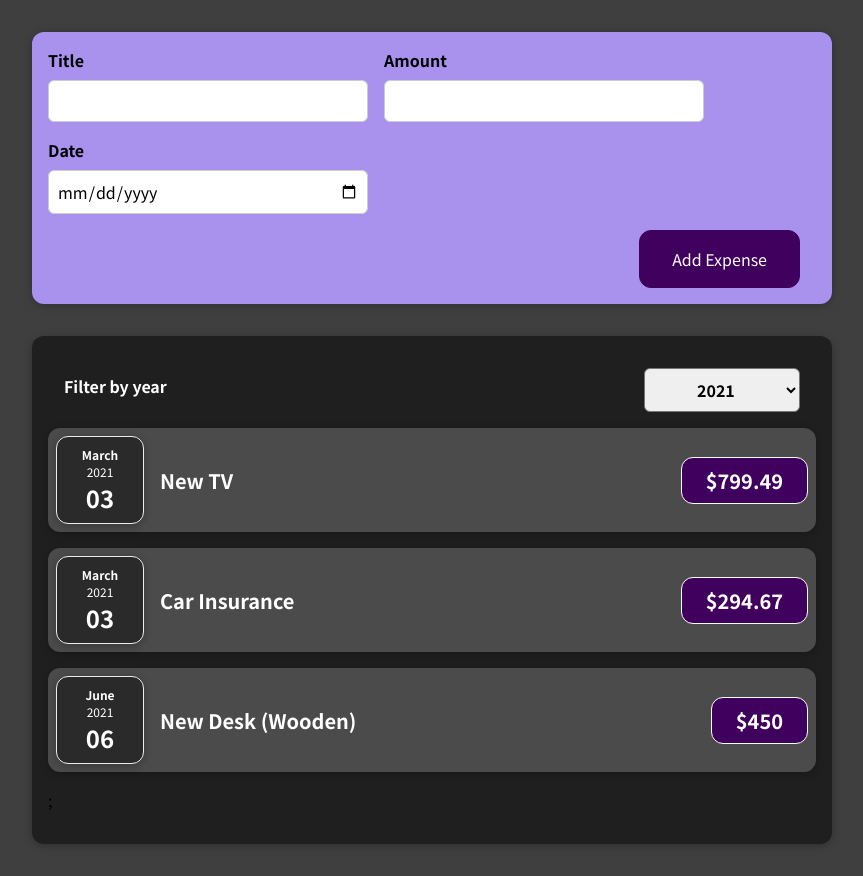
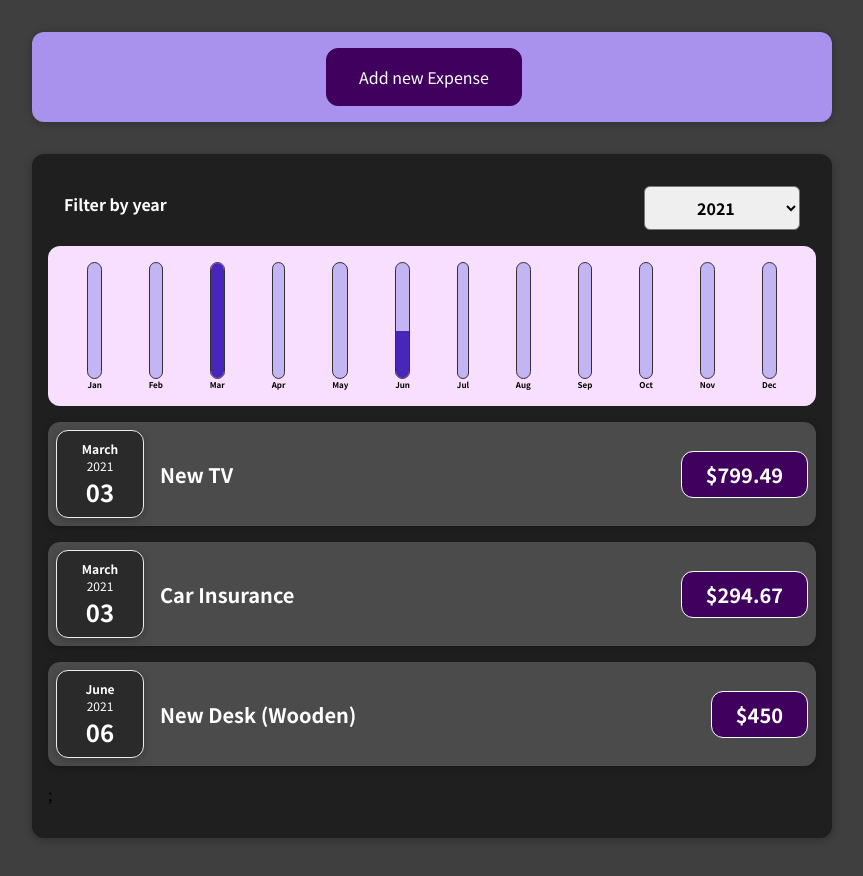
Before and after one commit to rodo1fo/react-expense-tracker, a React (Create React App) app: page / in a window 1280 px wide. Shown: the whole page, without its empty margins (208-1071 px from the left). Built offline with nearby package versions, Linux system fonts and the light colour scheme.

Commit message:
add expenses chart

```diff
--- /dev/null
+++ b/src/components/Chart/Chart.css
@@ -0,0 +1,9 @@
+.chart {
+  padding: 1rem;
+  border-radius: 12px;
+  background-color: #f8dfff;
+  text-align: center;
+  display: flex;
+  justify-content: space-around;
+  height: 10rem;
+}
--- /dev/null
+++ b/src/components/Chart/Chart.js
@@ -0,0 +1,17 @@
+import ChartBar from './ChartBar/ChartBar';
+import './Chart.css';
+
+const Chart = props => {
+  const dataPointsValue = props.dataPoints.map(dataPoint => dataPoint.value);
+  const maximumValue = Math.max(...dataPointsValue);
+
+  return (
+    <div className="chart">
+      {props.dataPoints.map(dataPoint => (
+        <ChartBar key={dataPoint.label} value={dataPoint.value} maxValue={maximumValue} label={dataPoint.label} />
+      ))}
+    </div>
+  );
+};
+
+export default Chart;
--- /dev/null
+++ b/src/components/Chart/ChartBar/ChartBar.css
@@ -0,0 +1,30 @@
+.chart-bar {
+  height: 100%;
+  display: flex;
+  flex-direction: column;
+  align-items: center;
+}
+
+.chart-bar__inner {
+  height: 100%;
+  width: 100%;
+  border: 1px solid #313131;
+  border-radius: 12px;
+  background-color: #c3b4f3;
+  overflow: hidden;
+  display: flex;
+  flex-direction: column;
+  justify-content: flex-end;
+}
+
+.chart-bar__fill {
+  background-color: #4826b9;
+  width: 100%;
+  transition: all 0.3s ease-out;
+}
+
+.chart-bar__label {
+  font-weight: bold;
+  font-size: 0.5rem;
+  text-align: center;
+}
--- /dev/null
+++ b/src/components/Chart/ChartBar/ChartBar.js
@@ -0,0 +1,20 @@
+import './ChartBar.css';
+
+const ChartBar = props => {
+  let barFillHeight = '0%';
+
+  if (props.maxValue > 0) {
+    barFillHeight = Math.round((props.value / props.maxValue) * 100) + '%';
+  }
+
+  return (
+    <div className="chart-bar">
+      <div className="chart-bar__inner">
+        <div className="chart-bar__fill" style={{ height: barFillHeight }}></div>
+      </div>
+      <div className="chart-bar__label">{props.label}</div>
+    </div>
+  );
+};
+
+export default ChartBar;
--- a/src/components/Expenses/Expenses.js
+++ b/src/components/Expenses/Expenses.js
@@ -3,6 +3,7 @@
 import Card from '../UI/Card';
 import ExpensesFilter from './ExpensesFilter/ExpensesFilter';
 import ExpensesList from './ExpensesList/ExpensesList';
+import ExpensesChart from './ExpensesChart/ExpensesChart';
 
 import './Expenses.css';
 
@@ -21,6 +22,7 @@
     <div>
       <Card className="expenses">
         <ExpensesFilter selectedYear={filteredYear} onChangeFilter={selectDateHandler} />
+        <ExpensesChart expenses={filteredExpenses} />
         <ExpensesList items={filteredExpenses} />
       </Card>
     </div>
--- /dev/null
+++ b/src/components/Expenses/ExpensesChart/ExpensesChart.js
@@ -0,0 +1,28 @@
+import Chart from '../../Chart/Chart';
+
+const ExpensesChart = props => {
+  const chartDataPoints = [
+    { label: 'Jan', value: 0 },
+    { label: 'Feb', value: 0 },
+    { label: 'Mar', value: 0 },
+    { label: 'Apr', value: 0 },
+    { label: 'May', value: 0 },
+    { label: 'Jun', value: 0 },
+    { label: 'Jul', value: 0 },
+    { label: 'Aug', value: 0 },
+    { label: 'Sep', value: 0 },
+    { label: 'Oct', value: 0 },
+    { label: 'Nov', value: 0 },
+    { label: 'Dec', value: 0 },
+  ];
+
+  for (const expense of props.expenses) {
+    const expenseMonth = expense.date.getMonth();
+    console.log('expenseMonth', expenseMonth);
+    chartDataPoints[expenseMonth].value += expense.amount;
+  }
+
+  return <Chart dataPoints={chartDataPoints} />;
+};
+
+export default ExpensesChart;
--- a/src/components/NewExpense/ExpenseForm.js
+++ b/src/components/NewExpense/ExpenseForm.js
@@ -6,6 +6,7 @@
   const [title, setTitle] = useState('');
   const [amount, setAmount] = useState('');
   const [date, setDate] = useState('');
+  const [formVisible, setFormVisible] = useState(false);
 
   const titleChangeHandler = event => {
     setTitle(event.target.value);
@@ -21,12 +22,15 @@
 
   const submitHandler = event => {
     event.preventDefault();
+    console.log(date);
 
     const data = {
       title: title,
-      amount: amount,
-      date: new Date(date),
+      amount: +amount,
+      date: new Date(date + 'T12:00:00Z'),
     };
+
+    console.log(data);
 
     props.onSaveExpenseData(data);
 
@@ -35,7 +39,7 @@
     setDate('');
   };
 
-  return (
+  return formVisible ? (
     <form onSubmit={submitHandler}>
       <div className="new-expense__controls">
         <div className="new-expense__control">
@@ -54,9 +58,18 @@
         </div>
       </div>
       <div className="new-expense__actions">
+        <button type="button" onClick={() => setFormVisible(false)}>
+          cancel
+        </button>
         <button type="submit">Add Expense</button>
       </div>
     </form>
+  ) : (
+    <div>
+      <button type="button" onClick={() => setFormVisible(true)}>
+        Add new Expense
+      </button>
+    </div>
   );
 };
 
```
